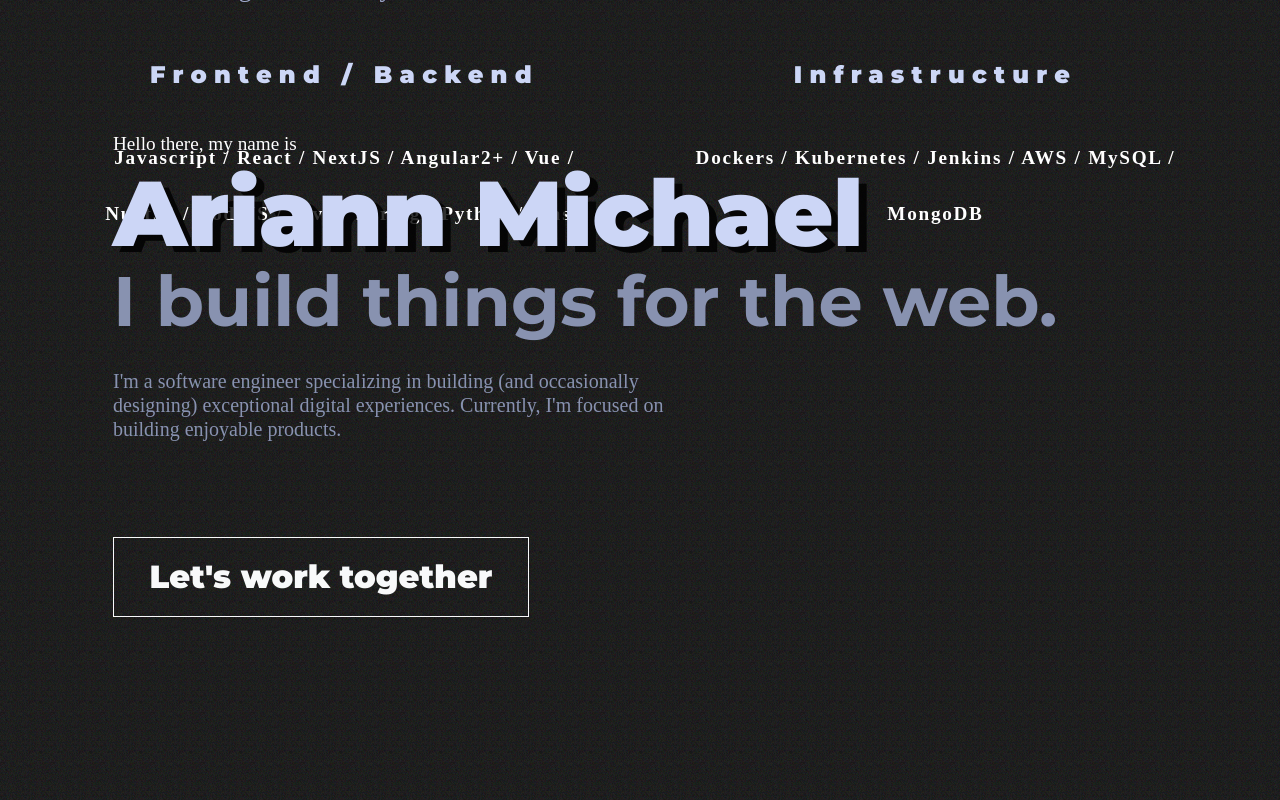
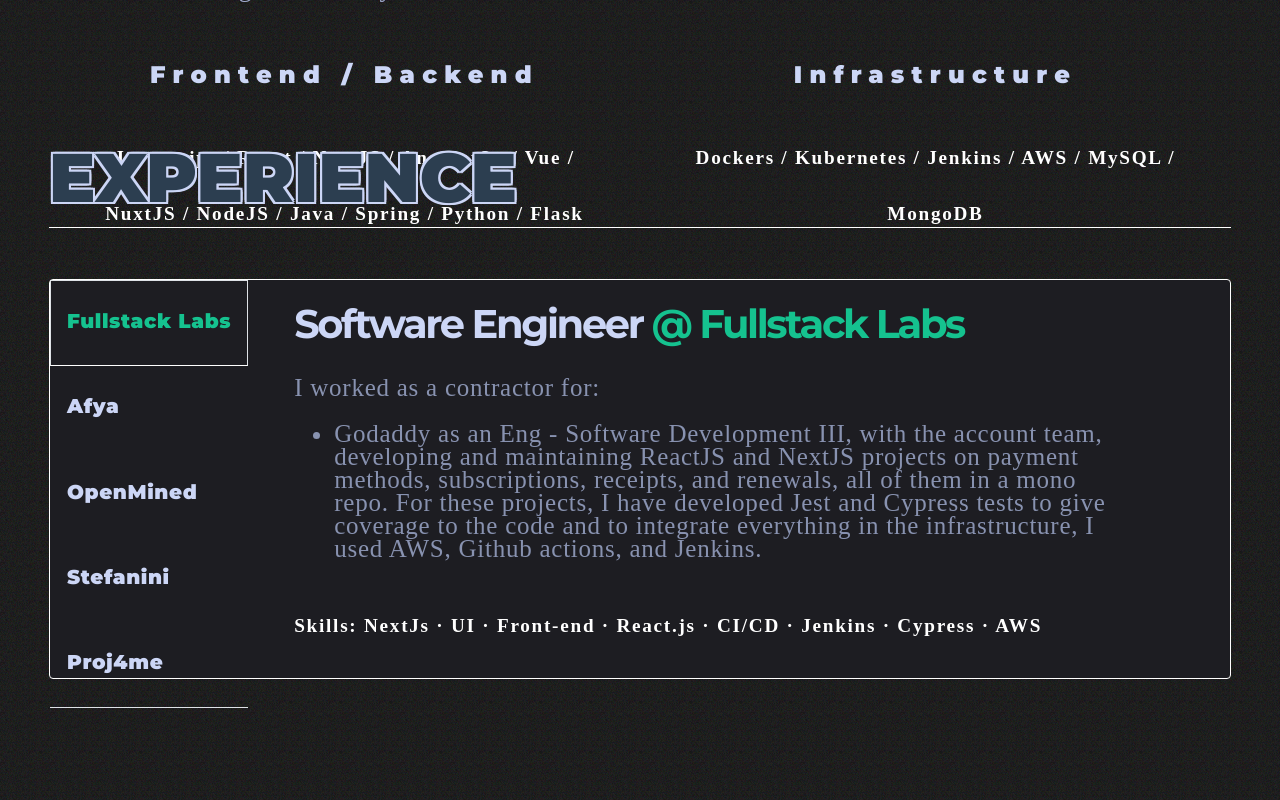
Before and after one commit to ariannmichael/ariann-portfolio, a Nuxt app: page / in a window 1280 px wide. Shown: the part 1760-2560 px from the top of the page. Built offline with nearby package versions, Linux system fonts and the light colour scheme.

Commit message:
Experience Component

```diff
--- /dev/null
+++ b/components/Experience.vue
@@ -0,0 +1,219 @@
+<template>
+ <div class="wrapper">
+  <b-row id="experience-title" class="experience-title">
+   <h1 class="title">EXPERIENCE</h1>
+  </b-row>
+  <b-row id="experience-section" class="experience-section">
+   <b-card no-body class="card">
+    <b-tabs vertical nav-class="tabs-nav" nav-wrapper-class="w-40">
+      <b-tab title="Fullstack Labs" active>
+       <b-card-text>
+        <div>
+         <h2>Software Engineer
+          <p class="p-at">&nbsp;@ Fullstack Labs</p>
+         </h2>
+         <p class="experience-text">
+          I worked as a contractor for:
+          <br><br>
+          <ul>
+           <li>
+            Godaddy as an Eng - Software Development III, with the account team, developing and maintaining ReactJS and NextJS projects on payment methods, subscriptions, receipts, and renewals, all of them in a mono repo.
+            For these projects, I have developed Jest and Cypress tests to give coverage to the code and to integrate everything in the infrastructure, I used AWS, Github actions, and Jenkins.
+           </li>
+          </ul>
+         </p>
+         <h5>
+          Skills: NextJs · UI · Front-end · React.js · CI/CD · Jenkins · Cypress · AWS
+         </h5>
+        </div>
+       </b-card-text>
+      </b-tab>
+      <b-tab title="Afya">
+       <b-card-text>
+        <div>
+         <h2>Mid-Level Developer
+          <p class="p-at">&nbsp;@ Afya</p>
+         </h2>
+         <p class="experience-text">
+          I worked on maintaining and implementing new features of web applications:
+          <br><br>
+          <ul>
+           <li>
+            The biggest medical school platform in Brazil, preparing physicians through all the courses, even on
+            Ph.D. - Working on the audiovisual team, creating the new platform to play lives, recorded classes and
+            realtime chat - using ReactJS, HTML5, CSS3, NodeJS, NoSQL, MongoDB, GraphQL,
+            WebSockets and RESTfull HTTP Applications
+           </li>
+          </ul>
+         </p>
+         <h5>
+          Skills: GraphQL · Real Time Streaming · Chat · Back-end · UI · Front-end · React.js · Node.js · MongoDB · AWS
+         </h5>
+        </div>
+       </b-card-text>
+      </b-tab>
+      <b-tab title="OpenMined">
+       <b-card-text>
+        <div>
+         <h2>Core Developer
+         <p class="p-at">&nbsp;@ OpenMined</p>
+         </h2>
+         <p class="experience-text">
+          I worked on open-source projects with the teams:
+          <br><br>
+          <ul>
+           <li>PySyft - Developing and fixing bugs for data-centric federated learning with differential privacy.</li>
+           <br>
+           <li>PyGrid - Creating a user interface, allowing for a more granular permission system at both the user and tensor levels.</li>
+          </ul>
+         </p>
+         <h5>
+          Skills: Artificial Intelligence (AI) · PyTorch · NextJs · GraphQL · JavaScript · Python
+         </h5>
+        </div>
+       </b-card-text>
+      </b-tab>
+      <b-tab title="Stefanini">
+       <b-card-text>
+        <div>
+         <h2>Software Developer
+          <p class="p-at">&nbsp;@ Stefanini</p>
+         </h2>
+         <p class="experience-text">
+          I worked on building and maintaining the following:
+          <br><br>
+          <ul>
+           <li>A website for Stefanini's employees to mentor one another, choosing the topic and schedule based on the mentor availability - using ReactJS, React Native, HTML5, CSS3, Java, Spring, MySQL and
+          RESTfull HTTP Applications</li><br>
+           <li>A menu on a website and app to select and order from Almanara’s restaurants,
+          without social contact - using ReactJS, React Native, HTML5, CSS3, NodeJS, MySQL and RESTfull
+          HTTP Applications</li><br>
+           <li>Assisted the customers whenever needed with their questions and suggestions</li>
+          </ul>
+         </p>
+         <h5>
+          Skills: Back-end · Mobile · UI · Front-end · React.js · Java · Spring Framework
+         </h5>
+        </div>
+       </b-card-text>
+      </b-tab>
+      <b-tab title="Proj4me">
+       <b-card-text>
+        <div>
+         <h2>Software Developer Internship
+          <p class="p-at">&nbsp;@ Proj4me</p>
+         </h2>
+         <p class="experience-text">
+          I worked on building and maintaining the following:
+          <br><br>
+          <ul>
+           <li>SASS to manage tasks, projects, and teams, implementing Agile principles such as scrum, kanban and
+          sprints - using JavaEE, MySQL, HTML5, CSS3, Angular2+, RESTfull HTTP Applications and Agile
+          Development process;</li>
+          </ul>
+         </p>
+         <h5>
+          Skills: Angular · UI · Front-end · Back-end · Java · MySQL
+         </h5>
+        </div>
+       </b-card-text>
+      </b-tab>
+    </b-tabs>
+   </b-card>
+  </b-row>
+ </div>
+</template>
+
+<style scoped>
+.wrapper {
+ margin-top: 10rem;
+}
+
+.experience-title {
+ border-bottom: 1px solid var(--color-text-white);
+}
+
+.experience-section {
+ padding-top: 3.2rem;
+ padding-bottom: 2.2rem;
+}
+
+.experience-text {
+ font-family: 'Playfair Display';
+ font-weight: 400;
+ font-size: 1.6rem;
+ line-height: 2.6rem;
+ color: var(--color-text-light);
+ padding-right: 5rem;
+}
+
+.card {
+ width: 100vw;
+ height: 50vh;
+ background-color: var(--vt-c-black);
+ border: 1px var(--vt-c-white) solid;
+}
+
+.card-text {
+ padding: 1rem;
+}
+
+:deep(.nav-tabs .nav-link) {
+ height: 5.4rem;
+ border-radius: 0 !important;
+ font-family: Montserrat;
+ font-size: 20px !important;
+ font-style: normal !important;
+ font-weight: 900 !important;
+ line-height: 17px !important; /* 85% */
+ letter-spacing: 0.6px !important;
+ padding-top: 2rem;
+}
+
+:deep(.nav-tabs .nav-link.active, .nav-tabs .nav-item.show .nav-link) {
+ border-radius: 0 !important;
+ color: var(--color-green);
+ background-color: var(--vt-c-black);
+}
+
+h2 {
+ color: var(--vt-c-soft);
+ font-family: Montserrat;
+ font-size: 2.5rem;
+ font-style: normal;
+ font-weight: 700;
+ line-height: 3.5rem;
+ letter-spacing: -0.15rem;
+ display: flex;
+}
+
+.p-at {
+ color: var(--color-green);
+ font-family: 'Montserrat';
+ font-size: 2.5rem;
+ font-style: normal;
+ font-weight: 700;
+ line-height: 3.5rem;
+ letter-spacing: -0.15rem;
+}
+
+.experience-text {
+ color: var(--vt-c-mute);
+ font-family: 'Playfair Display';
+ font-size: 1.563rem;
+ font-style: normal;
+ font-weight: 400;
+ line-height: 1.438rem;
+ letter-spacing: 0.047rem;
+}
+
+h5 {
+ font-family: 'Playfair Display';
+ font-weight: 700;
+ font-size: 1.2rem;
+ line-height: 3.5rem;
+ letter-spacing: 0.09em;
+ color: var(--color-text-white);
+ padding-top: 1.4rem;
+}
+</style>
--- a/components/TheNavbar.vue
+++ b/components/TheNavbar.vue
@@ -9,11 +9,10 @@
       <nav>
         <div class="links">
           <NuxtLink :to="{path: '/', hash: '#about'}">About.</NuxtLink>
-          <!-- <NuxtLink to="/about">About.</NuxtLink> -->
-          <NuxtLink to="/contact">Experience.</NuxtLink>
-          <NuxtLink to="/contact">Work.</NuxtLink>
-          <NuxtLink to="/contact">Contact.</NuxtLink>
-          <button class="btn btn-outline-light resume-btn">Resume</button>
+          <NuxtLink :to="{path: '/', hash: '#experience'}">Experience.</NuxtLink>
+          <NuxtLink :to="{path: '/', hash: '#work'}">Work.</NuxtLink>
+          <NuxtLink :to="{path: '/', hash: '#contact'}">Contact.</NuxtLink>
+          <a href="/Ariann_Michael_CV.pdf" class="btn btn-outline-light resume-btn" download>Resume</a>
         </div>
       </nav>
     </div>
@@ -24,6 +23,9 @@
 header {
   border-bottom: 1px solid var(--color-text-white);
   background-image: url('/black.png');
+  position: sticky;
+  top: 0;
+  z-index: 10000;
 }
 .wrapper {
   display: flex;
--- a/pages/index.vue
+++ b/pages/index.vue
@@ -6,7 +6,15 @@
     <div id="about" style="height: 100vh;">
       <About />
     </div>
-    <Home />
+    <div id="experience" style="height: 100vh;">
+      <Experience />
+    </div>
+    <div id="work" style="height: 100vh;">
+      <Home />
+    </div>
+    <div id="contact" style="height: 100vh;">
+      <Home />
+    </div>
   </div>
 
 </template>
```
Also changed, not shown: 2 other files (tests, documents, lock files or other folders).
